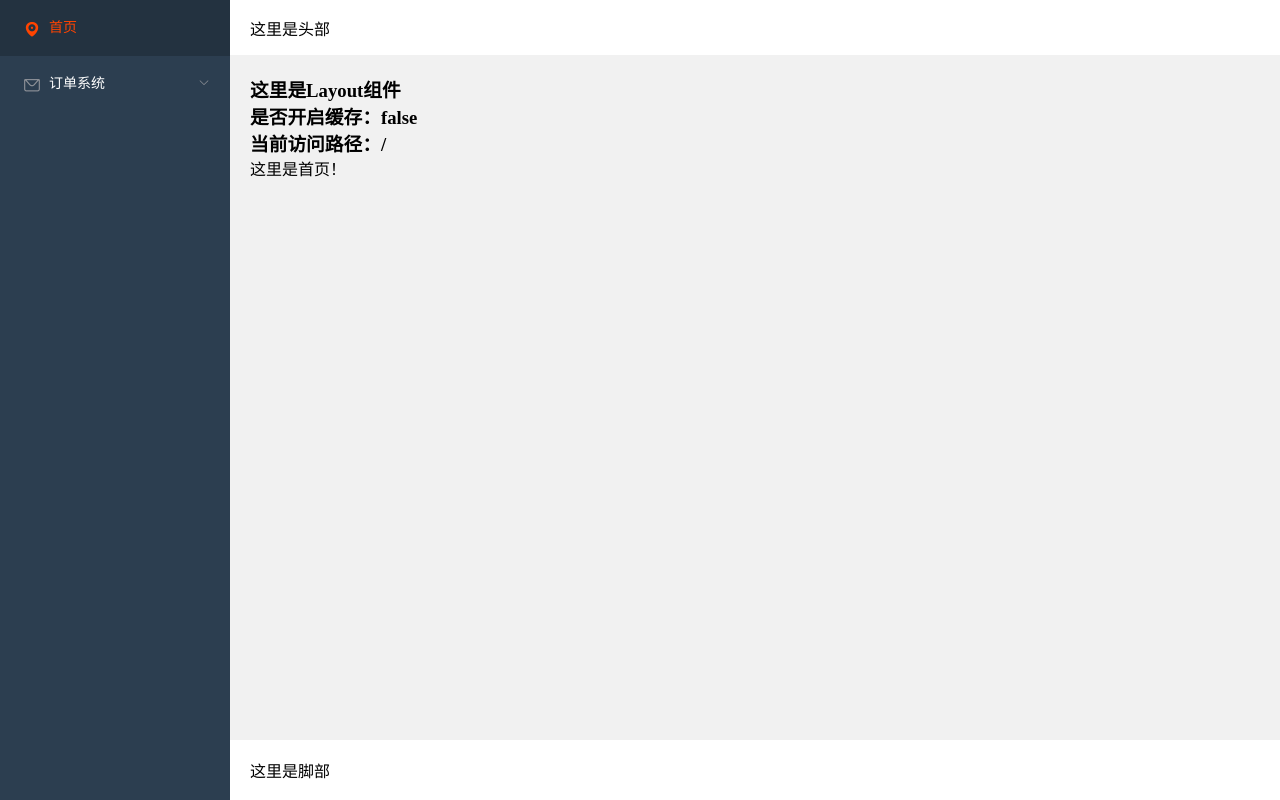
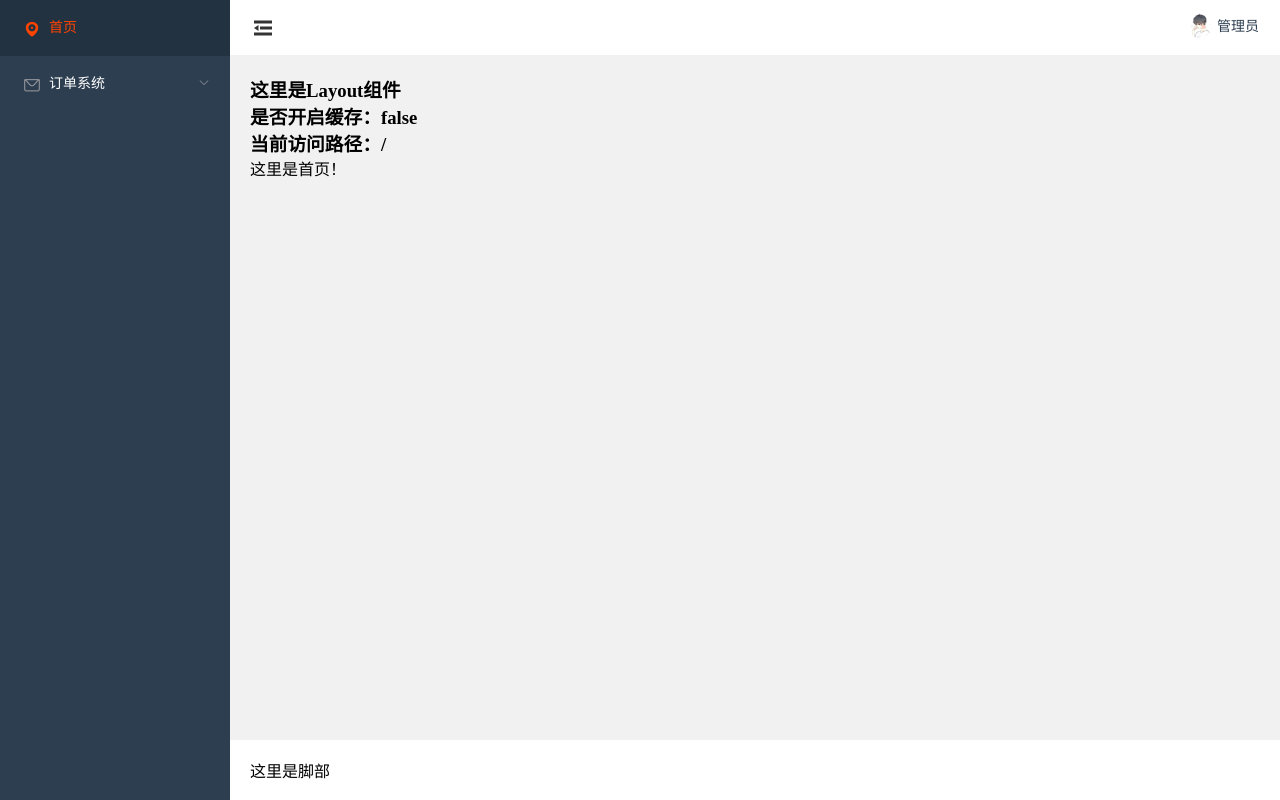
Before and after one commit to code-chic/vuejs, a Vue app in the folder admin/: page / in a window 1280 px wide. Built offline with nearby package versions, Linux system fonts and the light colour scheme.

Commit message:
添加隐藏or显示侧边导航栏

```diff
--- a/admin/src/pages/Layout.vue
+++ b/admin/src/pages/Layout.vue
@@ -1,6 +1,6 @@
 <template>
   <el-container class="wrap">
-    <el-aside class="aside" width="230px">
+    <el-aside class="aside" :style="{ width: collapse ? 0 : '230px' }">
       <x-navigation :model="menus" :expand="$route.path">
         <template slot-scope="data">
           <x-navigation-item :data="data.row" />
@@ -8,7 +8,18 @@
       </x-navigation>
     </el-aside>
     <el-container>
-      <el-header class="header" height="55px">这里是头部</el-header>
+      <el-header class="header" height="55px">
+        <el-button type="text" @click="toggleCollapseMenuHandle()">
+          <i
+            style="font-size: 24px; color: #333"
+            :class="{'el-icon-s-unfold': collapse, 'el-icon-s-fold': !collapse}"
+          />
+        </el-button>
+        <el-button class="user" type="text">
+          <img class="avatar" src="../assets/logo.jpg" alt="" :width="25" :height="25">
+          <span style="margin-bottom: -10px">管理员</span>
+        </el-button>
+      </el-header>
       <el-main>
         <h3>
           这里是Layout组件 <br />
@@ -38,7 +49,15 @@ import NavigationItem from '@/components/navigation/navigationItem'
   }
 })
 export default class Layout extends Vue {
+  // 左侧导航数据
   public menus: MenuConfig[] = menus
+
+  // 是否收起左侧导航
+  public collapse = false
+
+  public toggleCollapseMenuHandle () {
+    this.collapse = !this.collapse
+  }
 }
 </script>
 
@@ -50,6 +69,7 @@ export default class Layout extends Vue {
 
   .aside {
     background-color: #2c3e50;
+    transition: width 500ms;
   }
 
   .header, .footer {
@@ -58,4 +78,20 @@ export default class Layout extends Vue {
     justify-content: space-between;
     background-color: #fff;
   }
+
+  .header {
+    .user {
+      color: #2c3e50;
+      .avatar {
+        vertical-align: middle;
+        margin: -5px 5px 0;
+        background-color: #f1f1f1;
+        border-radius: 100%;
+        img {
+          width: 100%;
+          height: 100%;
+        }
+      }
+    }
+  }
 </style>
```
Also changed, not shown: admin/src/assets/logo.jpg (added).
